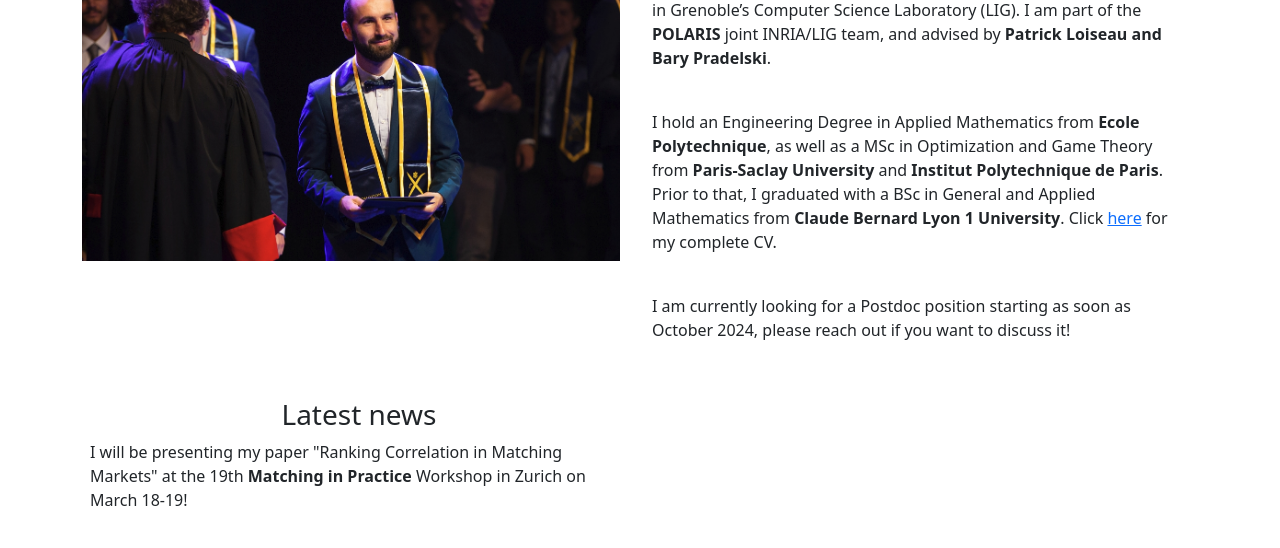
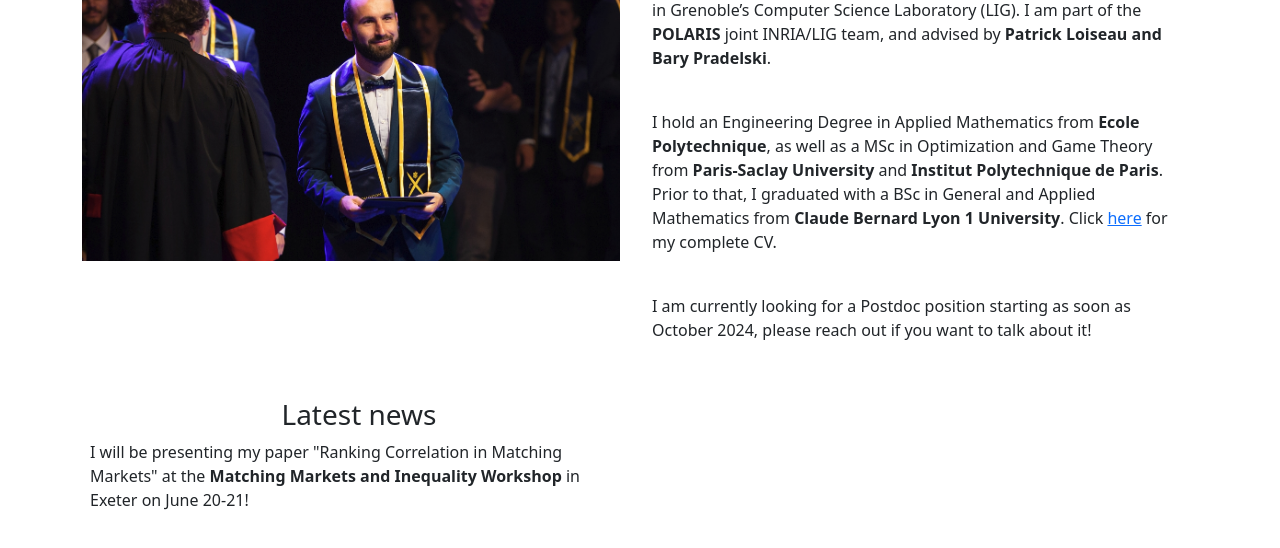
Before and after one commit to r-castera/r-castera.github.io, a plain HTML site: page index.html in a window 1280 px wide. Shown: the part 178-726 px from the top of the page. Drawn offline with nearby package versions, Linux system fonts and the light colour scheme.

Commit message:
Update 17-05-24

```diff
--- a/index.html
+++ b/index.html
@@ -44,7 +44,7 @@
                     <br>
                     <p>I hold an Engineering Degree in Applied Mathematics from <strong>Ecole Polytechnique</strong>, as well as a MSc in Optimization and Game Theory from <strong>Paris-Saclay University</strong> and <strong>Institut Polytechnique de Paris</strong>. Prior to that, I graduated with a BSc in General and Applied Mathematics from <strong>Claude Bernard Lyon 1 University</strong>. Click <a href="Attached_files/CV_en.pdf">here</a> for my complete CV.</p>
                     <br>
-                    <p>I am currently looking for a Postdoc position starting as soon as October 2024, please reach out if you want to discuss it!</p>
+                    <p>I am currently looking for a Postdoc position starting as soon as October 2024, please reach out if you want to talk about it!</p>
                 </div>
             </div>
         </div>
@@ -56,7 +56,7 @@
             <div class="col-lg mx-2 align-self-center">
                 <div class="my-3">
                     <h3 class="text-center">Latest news</h1>
-                    <p>I will be presenting my paper "Ranking Correlation in Matching Markets" at the 19th <strong>Matching in Practice</strong> Workshop in Zurich on March 18-19! </p>
+                    <p>I will be presenting my paper "Ranking Correlation in Matching Markets" at the <strong>Matching Markets and Inequality Workshop</strong> in Exeter on June 20-21! </p>
                     </p>
                 </div>
             </div>
```
Also changed, not shown: research.html (+3 -0 lines), teaching.html (+1 -1 lines).
